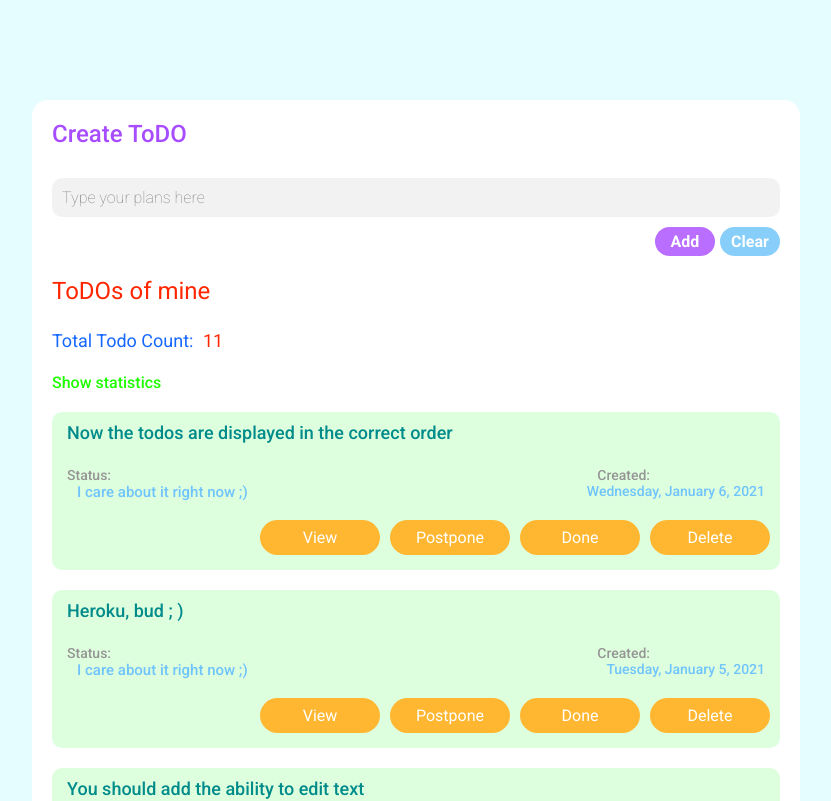
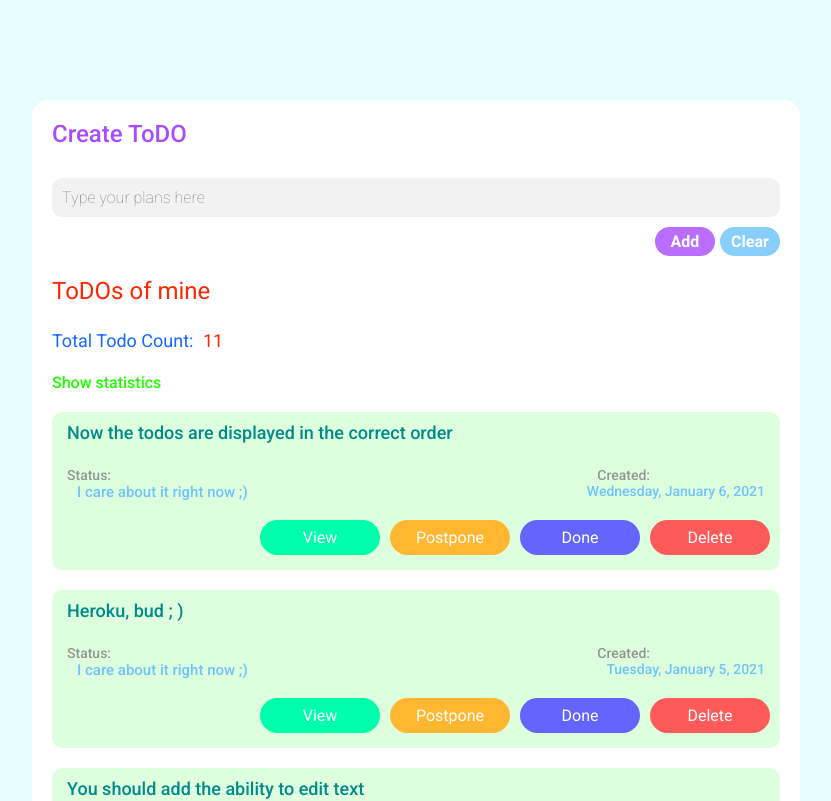
Before and after one commit to Presnia/todo-react-nd, a React (Create React App) app: page / in a window 1280 px wide. Shown: the top 801 px of the page, without its empty margins (224-1055 px from the left). Built offline with nearby package versions, Linux system fonts and the light colour scheme.

Commit message:
Fixed bug with creating todo, fixed bug with buttons

```diff
--- a/src/App.js
+++ b/src/App.js
@@ -2,7 +2,6 @@ import React from "react";
 import './App.css';
 import EditForm from "./edit-form/EditForm";
 import TodoPage from "./todo-page/TodoPage";
-import TodoForm from "./edit-form/TodoForm";
 
 class App extends React.Component {
     constructor(props) {
@@ -23,9 +22,7 @@ class App extends React.Component {
       const {todos} = this.state;
       return (
           <div className="App-container">
-              <EditForm>
-                  <TodoForm onCreateTodo={this.handleCreateTodo} />
-              </EditForm>
+              <EditForm onCreateTodo={this.handleCreateTodo} />
               <TodoPage allTodo={todos} />
           </div>
       );
--- a/src/button/Button.css
+++ b/src/button/Button.css
@@ -6,7 +6,6 @@
     font-size: medium;
     border: none;
     color: #fff;
-    background-color: rgb(255, 183, 50);
     transition: color 0.3s;
     cursor: pointer;
 }
--- a/src/button/Button.js
+++ b/src/button/Button.js
@@ -1,7 +1,7 @@
 import './Button.css';
 
-const Button = ({ name }) => (
-   <button type="button" className="button" >
+const Button = ({ name, className }) => (
+   <button type="button" className={`button ${className}`} >
        { name }
    </button>
 );
--- a/src/edit-form/EditForm.js
+++ b/src/edit-form/EditForm.js
@@ -2,12 +2,12 @@ import './EditForm.css';
 import TodoForm from "./TodoForm";
 import React from "react";
 
-function EditForm() {
+function EditForm(props) {
     return (
         <div className="edit-form-container">
             <h2>Create ToDO</h2>
             <div className="edit-form">
-                <TodoForm />
+                <TodoForm onCreateTodo={props.onCreateTodo} />
             </div>
         </div>
     );
--- a/src/edit-form/TodoForm.js
+++ b/src/edit-form/TodoForm.js
@@ -38,7 +38,7 @@ class TodoForm extends React.Component {
                     <input id="todo-text" type="text" placeholder="Type your plans here" name="todo-description" value={this.state.todoDescription} onChange={this.handleChange} />
                 </div>
                 <div className="form-row-right">
-                    <input id="add-todo-button" type="button" value="Add"/>
+                    <input id="add-todo-button" type="submit" value="Add"/>
                     <input id="clear-form-button" type="button" value="Clear"/>
                 </div>
             </form>
```
Also changed, not shown: 1 other file (tests, documents, lock files or other folders).
